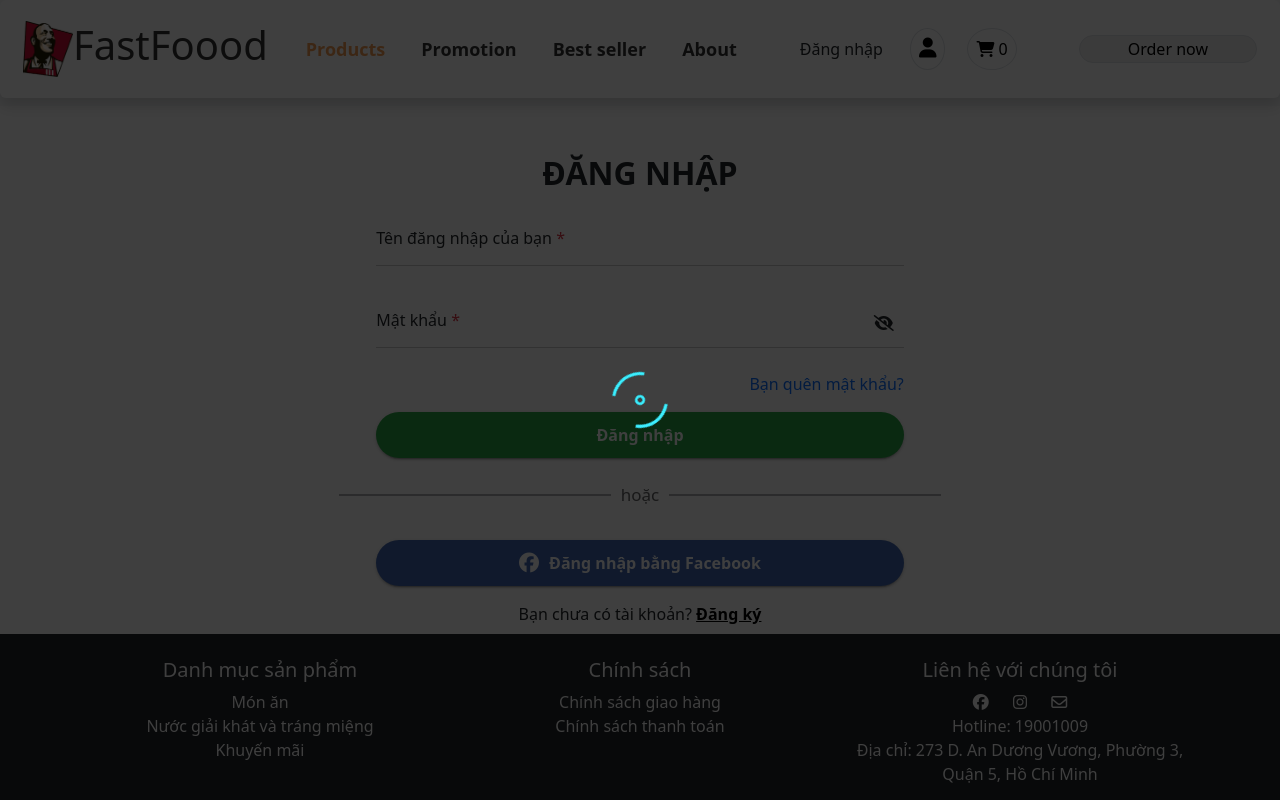
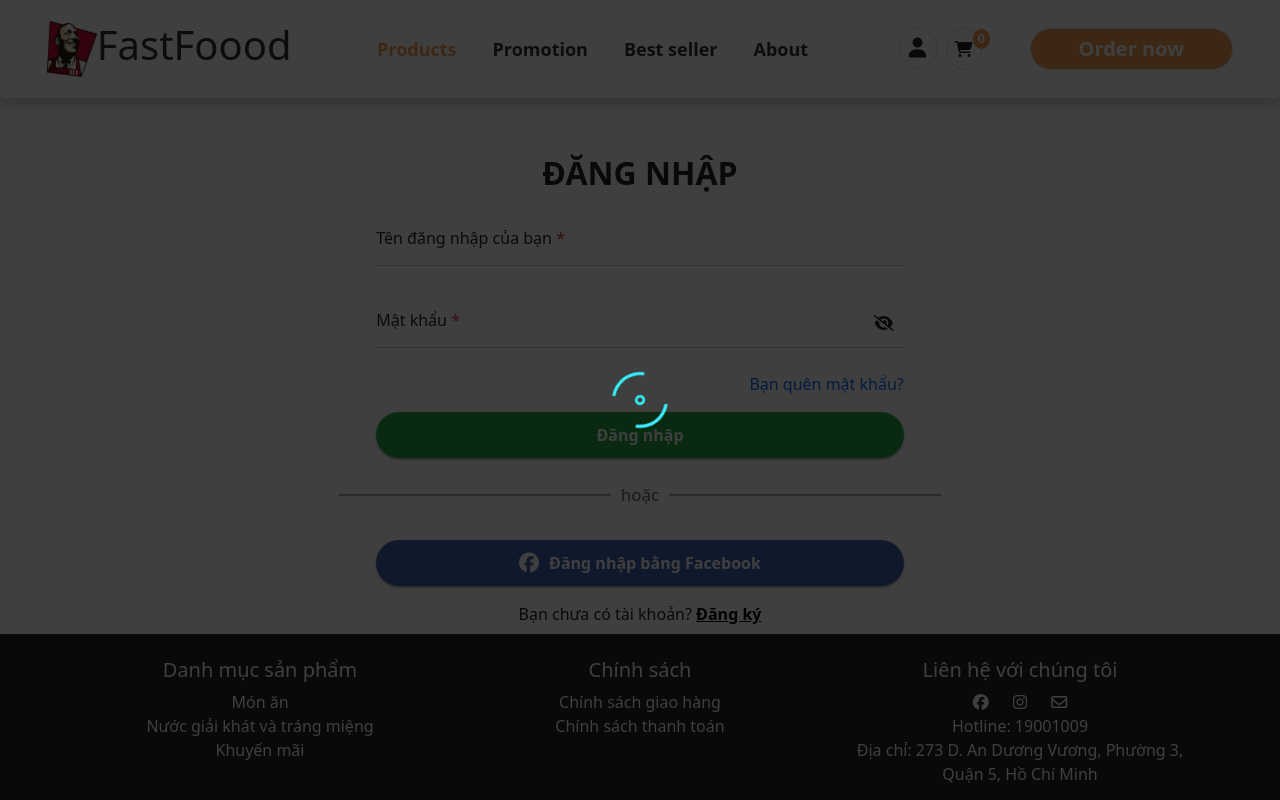
Before and after one commit to NamelessIT/fast_food, a Laravel app: page /account in a window 1280 px wide. Run offline with Laravel 12, Linux system fonts and the light colour scheme; parts of the project's set-up code (start-up, migrations or seed data) failed here and were passed over; some libraries are stand-ins or nearby versions.

Commit message:
update header

```diff
--- a/resources/views/components/layouts/Header.blade.php
+++ b/resources/views/components/layouts/Header.blade.php
@@ -28,32 +28,23 @@
 
         {{-- header event block  --}}
 
-            <!-- Biểu tượng giỏ hàng và nút Đăng nhập cho màn hình nhỏ -->
-            <div class="d-flex justify-content-end d-lg-none">
-                <a href="#" class="btn btn-outline-secondary"><i class="fas fa-shopping-cart"></i></a>
-                <a href="{{ route ("account.index") }}" class="btn btn-order-now ms-2">
-                    @if (!empty($name))
-                    <h5>{{ $name }}</h5>
-                    @else
-                     Đăng nhập !
-                    @endif</a>
-            </div>
+        <div class="d-flex headerEventBlock">
+            <div class="eventBlock d-flex">
 
-            <!-- Nút Đăng nhập cho màn hình lớn -->
-            <a href="{{ route ("account.index") }}" class="btn btn-order-now d-none d-lg-inline ms-2">Đăng nhập</a>
 
                 {{-- button login  --}}
                 <div class="accountLogin">
-                       <button id="login" class=" border rounded-circle p-2 me-lg-2 me-2 bg-white " wire:click.prevent="render">
+                    <a href={{ route('account.index') }} id="login"
+                        class=" border rounded-circle p-2 me-lg-2 me-2 bg-white btn " style="width:40px ;height:40px">
                         <i class="fa-solid fa-user" style="font-size: 20px"></i>
-                       </button>
+                    </a>
                 </div>
 
                 {{-- button cart --}}
-                   <button id="cart" class=" border rounded-circle p-2 me-lg-5 me-3 bg-white  position-relative  ">
+                <a href="#" id="cart" class=" btn border rounded-circle p-2 me-lg-5 me-3 bg-white  position-relative  ">
                     <i class="fa-solid fa-cart-shopping"></i>
                     <span class="notify_quantity ">0</span>
-                   </button>
+                </a>
                 <button id="btnOrder" class="border rounded-pill px-4 px-lg-5"> Order now</button>
 
             </div>
--- a/routes/web.php
+++ b/routes/web.php
@@ -51,3 +51,6 @@
         // Route::get('/my-account/delete', DeleteAccount::class)->name('user.my-account.delete');
 
 });
+Route::fallback(function () {
+    abort(404);
+});
```
Lines whose indentation alone changed are shown as unchanged.
